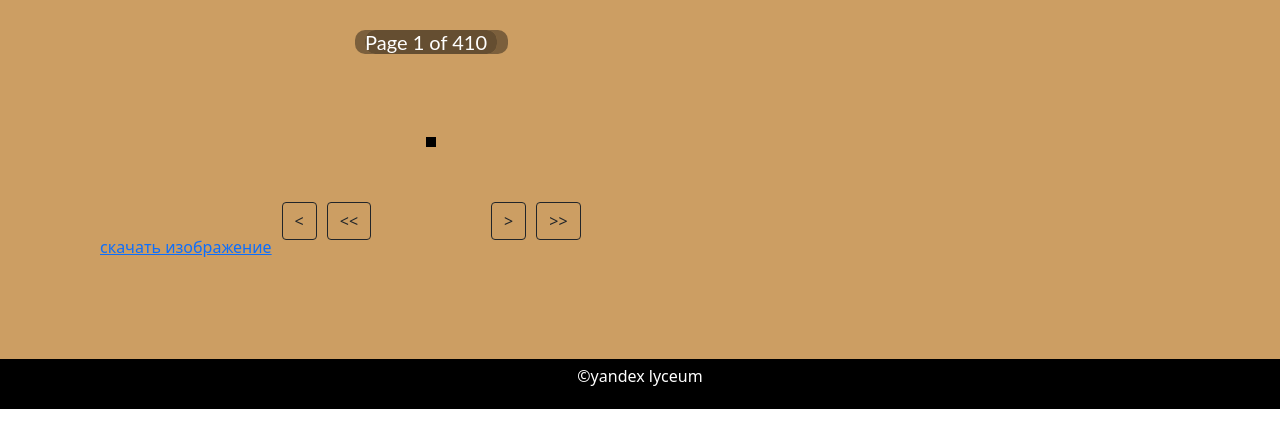
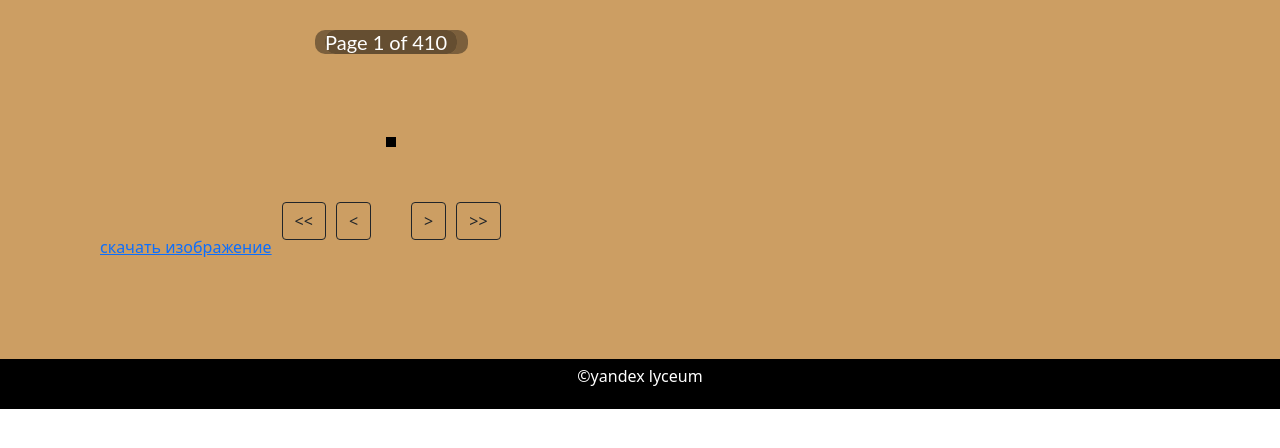
Before and after one commit to DaniilOrchikov/Babel, a Flask app: a page that uses templates/book.html in a window 1280 px wide. Shown: the part 70-518 px from the top of the page. Run offline with Flask 2, Linux system fonts and the light colour scheme; data that the repository does not hold is empty.

Commit message:
refactoring

```diff
--- a/static/css/style.css
+++ b/static/css/style.css
@@ -424,8 +424,8 @@ blockquote cite {
 }
 
 .book-next-page-style {
-    padding-left: 30px;
-    padding-right: 90px;
+    padding-left: 10px;
+    padding-right: 30px;
 }
 
 .book-last-page-style {
--- a/templates/book.html
+++ b/templates/book.html
@@ -14,9 +14,9 @@
             <div><img class="image-book-style image-book-frame" src="{{picture_name}}"></div>
             <form method="post">
                 <div class="book-next-page">
-                    <button type="submit" class="btn btn-outline-dark" name="full-left"><</button>
+                    <button type="submit" class="btn btn-outline-dark" name="full-left"><<</button>
                     <div class="book-last-page-style"></div>
-                    <button type="submit" class="btn btn-outline-dark" name="left"><<</button>
+                    <button type="submit" class="btn btn-outline-dark" name="left"><</button>
                     <div class="book-next-page-style"></div>
                     <button type="submit" class="btn btn-outline-dark" name="right">></button>
                     <div class="book-last-page-style"></div>
```
